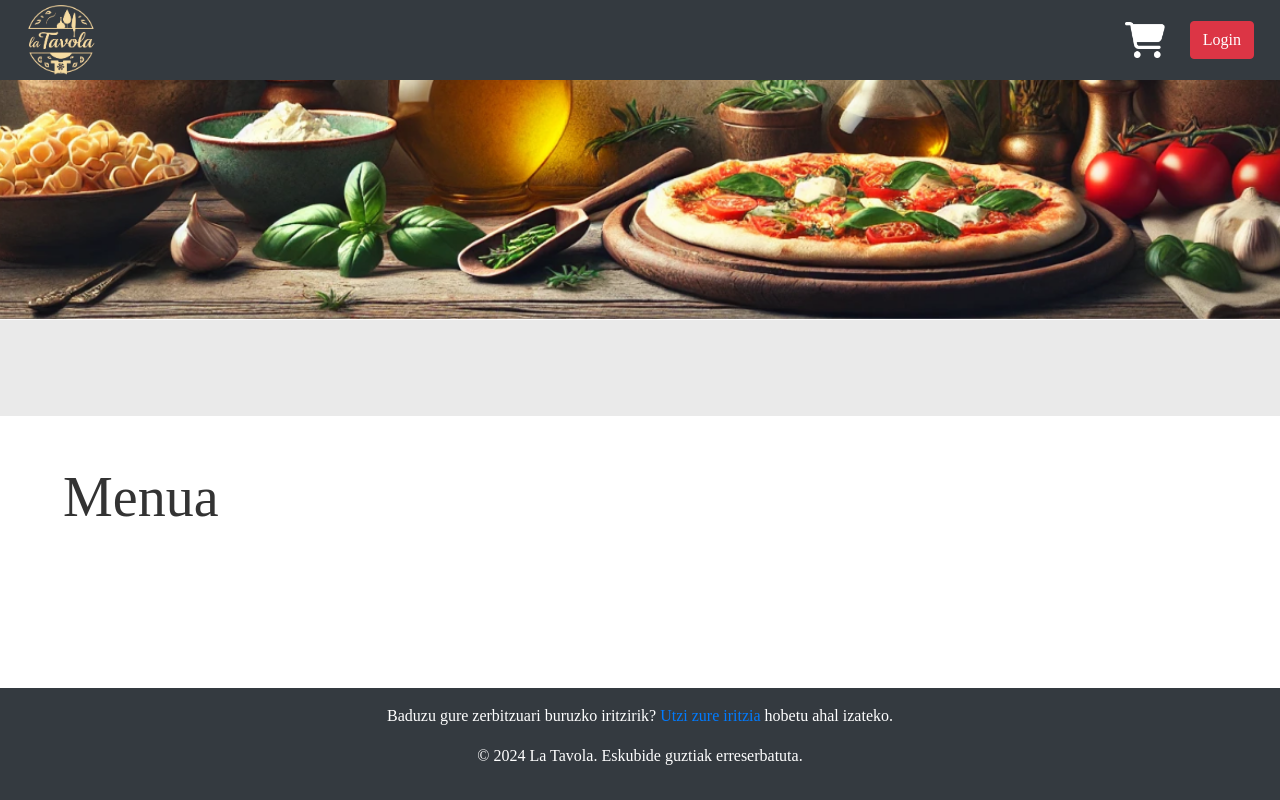
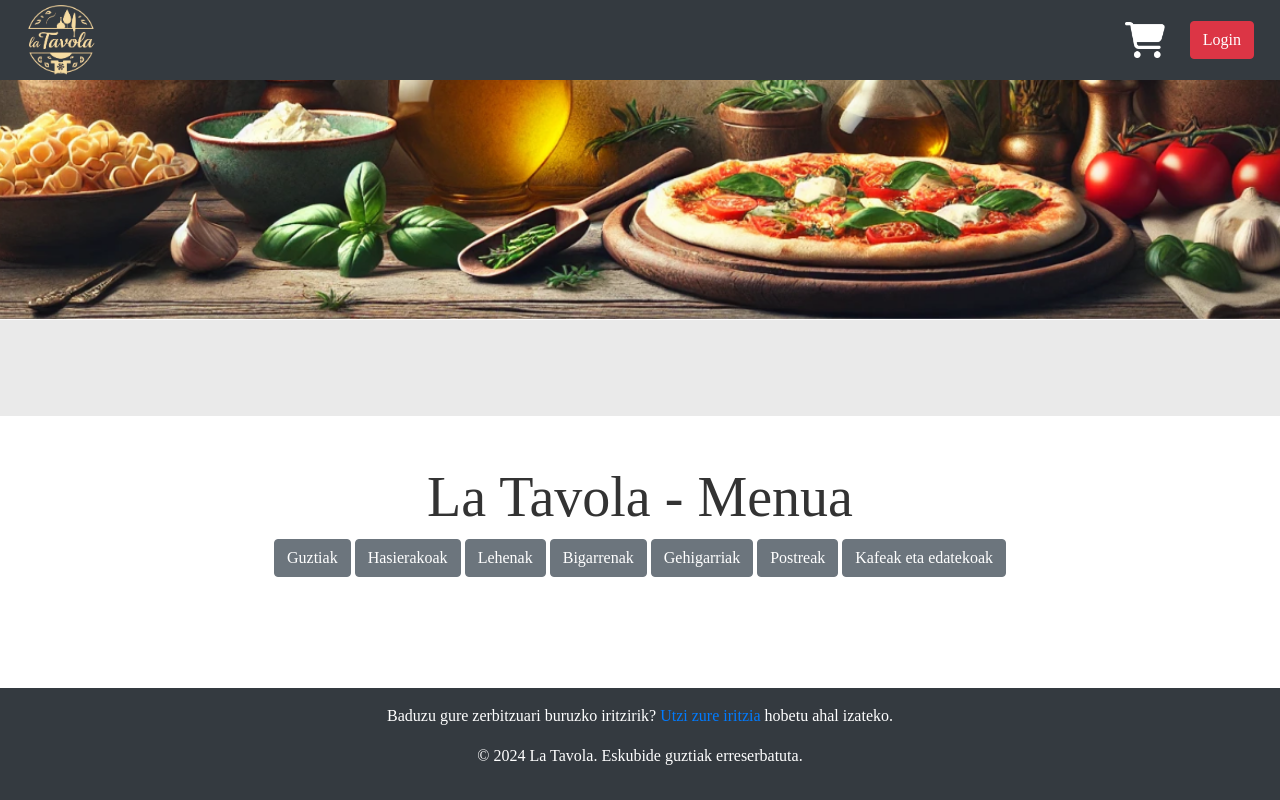
Before and after one commit to asierferrero/LaTavola, a Django app: template LaTavolaProiektua/LaTavolaAplikazioa/templates/home.html in a window 1280 px wide; the page is wider, and only the part inside the window is pictured. Run offline with Django 5.2, Linux system fonts and the light colour scheme; the template is opened without the code that fills it, so the values that code supplies are empty; some libraries are stand-ins or nearby versions.

Commit message:
feat (#17): Menuaren estiloa hobetuta

```diff
--- a/LaTavolaProiektua/LaTavolaAplikazioa/static/css/styles.css
+++ b/LaTavolaProiektua/LaTavolaAplikazioa/static/css/styles.css
@@ -85,6 +85,69 @@ body {
   opacity: 1;
 }
 
+#menu-items {
+  display: flex;
+  flex-wrap: wrap;
+  gap: 20px;
+  justify-content: center;
+}
+
+.menu-item.card {
+  box-shadow: 0 4px 8px rgba(0, 0, 0, 0.1);
+  border: none;
+  transition: transform 0.2s ease;
+}
+
+.menu-item.card:hover {
+  transform: translateY(-5px);
+}
+
+.menu-item img {
+  border-radius: 8px 8px 0 0;
+}
+
+.card-body {
+  background-color: #f8f9fa;
+}
+
+.card-title {
+  font-size: 1.25em;
+  color: #333;
+  font-weight: bold;
+}
+
+.card-text {
+  font-size: 0.95em;
+  color: #555;
+}
+
+.modal-header, .modal-body {
+  background-color: #f3f3f3;
+}
+
+.modal-title {
+  color: #333;
+}
+
+.quantity-controls {
+  display: flex;
+  align-items: center;
+  gap: 10px;
+}
+
+.add-to-cart {
+  cursor: pointer;
+  transition: opacity 0.3s ease;
+}
+
+.category-title {
+  font-size: 3em;
+  color: #d9534f;
+  font-weight: bold;
+  margin-top: 30px;
+  margin-bottom: 10px;
+  text-align: center;
+}
 
 /* Iritzi panela erabiltzeko estiloa */
 
--- a/LaTavolaProiektua/LaTavolaAplikazioa/static/js/menu.js
+++ b/LaTavolaProiektua/LaTavolaAplikazioa/static/js/menu.js
@@ -3,45 +3,57 @@ $(document).ready(function () {
     url: "/api/produktuak/",
     method: "GET",
     success: function (data) {
+      const ordena = ["Hasierakoa", "Lehena", "Bigarrena", "Gehigarria", "Postrea", "Kafea"];
+      data.sort((a, b) => ordena.indexOf(a.mota) - ordena.indexOf(b.mota));
+
+      let currentCategory = "";
       data.forEach(function (item, index) {
+        if (item.mota !== currentCategory) {
+          currentCategory = item.mota;
+          if (currentCategory === 'Kafea') {
+            $("#menu-items").append(`<div class="col-12 category-title ${currentCategory}"><h2>${currentCategory}k eta edatekoak</h2></div>`);
+          } else {
+            $("#menu-items").append(`<div class="col-12 category-title ${currentCategory}"><h2>${currentCategory}k</h2></div>`);
+          }
+        }
+
         let alergenoak = item.alergenoak.map(alergeno => `
-          <img src="${alergeno.img}" style="width: 40px; height: 40px; margin-right: 10px" title="${alergeno.izena}" />
-        `).join('');
+          <img src="${alergeno.img}" style="width: 30px; height: 30px; margin-right: 5px" title="${alergeno.izena}" />
+        `).join("");
 
         $("#menu-items").append(`
-          <div class="col-12 col-md-2">
-            <div class="menu-item card">
+          <div class="col-12 col-md-3 menu-item ${item.mota}">
+            <div class="card" data-bs-toggle="modal" data-bs-target="#productModal-${index}">
               <img src="${item.img}" alt="${item.izena}" class="card-img-top rounded" />
-              <div class="card-body text-start">
+              <div class="card-body text-center">
                 <h3 class="card-title">${item.izena}</h3>
                 <p class="card-text">${item.deskripzioa}</p>
-                <a class="btn btn-danger" data-bs-toggle="modal" data-bs-target="#productModal-${index}">Eskatu</a>
+                <h4 class="card-price">${item.prezioa}€</h4>
               </div>
             </div>
           </div>
-          <div class="modal fade" id="productModal-${index}" tabindex="-1" role="dialog" aria-labelledby="productModalLabel-${index}" aria-hidden="true">
-            <div class="modal-dialog modal-lg" role="document">
+
+          <div class="modal fade" id="productModal-${index}" tabindex="-1" aria-labelledby="productModalLabel-${index}" aria-hidden="true">
+            <div class="modal-dialog modal-lg">
               <div class="modal-content">
                 <div class="modal-header">
-                  <h2 class="modal-title">${item.izena}</h2>
-                  <button type="button" class="btn-danger" data-bs-dismiss="modal">X</button>
+                  <h5 class="modal-title">${item.izena}</h5>
+                  <button type="button" class="btn-close" data-bs-dismiss="modal" aria-label="Close"></button>
                 </div>
-                <div class="modal-body text-start">
+                <div class="modal-body">
                   <div class="row">
-                    <div class="col-md-4">
+                    <div class="col-md-5">
                       <img src="${item.img}" class="img-fluid rounded" alt="${item.izena}" />
                     </div>
                     <div class="col-md-7">
                       <p>${item.deskripzioa}</p>
-                      <div class="my-3">
-                        ${alergenoak}
-                      </div>
-                      <h3 class="my-4">${item.prezioa}€</h3>
-                      <div class="d-flex">
-                        <button class="btn btn-outline-dark btn-sm d-flex decrement" data-index="${index}">-</button>
-                        <span class="mx-3 align-middle d-inline-flex quantity" data-index="${index}" style="height: 30px">1</span>
-                        <button class="btn btn-outline-dark btn-sm d-flex increment" data-index="${index}" data-stock="${item.stock}">+</button>
-                        <img src="${staticUrl}img/cart_negro.png" style="margin-left: 20px; width: 35px; transition: opacity 0.3s ease;" onmouseout="this.src='${staticUrl}img/cart_negro.png'" onmouseover="this.src='${staticUrl}img/cart_rojo.png'" alt="Add to Cart" class="add-to-cart" data-name="${item.izena}" data-price="${item.prezioa}" data-index="${index}" />
+                      <div class="my-3">${alergenoak}</div>
+                      <h4>${item.prezioa}€</h4>
+                      <div class="quantity-controls">
+                        <button class="btn btn-outline-secondary decrement" data-index="${index}">-</button>
+                        <span class="quantity" data-index="${index}">1</span>
+                        <button class="btn btn-outline-secondary increment" data-index="${index}" data-stock="${item.stock}">+</button>
+                        <img src="${staticUrl}img/cart_negro.png" style="width: 35px;" alt="Add to Cart" class="add-to-cart" data-name="${item.izena}" data-price="${item.prezioa}" data-index="${index}" />
                       </div>
                     </div>
                   </div>
@@ -52,24 +64,31 @@ $(document).ready(function () {
         `);
       });
 
+      $(".filter-button").click(function () {
+        const filterValue = $(this).data("filter");
+        if (filterValue === "all") {
+          $(".menu-item").show();
+          $(".category-title").show();
+        } else {
+          $(".menu-item").hide();
+          $(".category-title").hide();
+          $(`.${filterValue}`).show();
+        }
+      });
+
       $(".increment").click(function () {
         const index = $(this).data("index");
         const stock = parseInt($(this).data("stock"));
         let quantityElement = $(`.quantity[data-index="${index}"]`);
         let quantity = parseInt(quantityElement.text());
-
-        if (quantity < stock) {
-          quantityElement.text(quantity + 1);
-        }
+        if (quantity < stock) quantityElement.text(quantity + 1);
       });
 
       $(".decrement").click(function () {
         const index = $(this).data("index");
         let quantityElement = $(`.quantity[data-index="${index}"]`);
         let quantity = parseInt(quantityElement.text());
-        if (quantity > 1) {
-          quantityElement.text(quantity - 1);
-        }
+        if (quantity > 1) quantityElement.text(quantity - 1);
       });
 
       $(".add-to-cart").click(function () {
@@ -78,8 +97,7 @@ $(document).ready(function () {
         const index = $(this).data("index");
         const quantity = parseInt($(`.quantity[data-index="${index}"]`).text());
         addToCart(index + 1, name, price, quantity);
-
-        $(`#productModal-${index}`).modal('hide');
+        $(`#productModal-${index}`).modal("hide");
       });
     },
     error: function (xhr, status, error) {
@@ -88,19 +106,11 @@ $(document).ready(function () {
   });
 
   function addToCart(id, izena, prezioa, quantity) {
-    const cart = JSON.parse(localStorage.getItem('cart')) || [];
-
+    const cart = JSON.parse(localStorage.getItem("cart")) || [];
     const existingProductIndex = cart.findIndex((item) => item.id === id);
-
-    if (existingProductIndex > -1) {
-        cart[existingProductIndex].quantity += quantity;
-    } else {
-        cart.push({ id: id, name: izena, price: prezioa, quantity: quantity });
-    }
-
-    localStorage.setItem('cart', JSON.stringify(cart));
-
-    const notification = $("#notification");
-    notification.stop().fadeIn(300).delay(1000).fadeOut(300);
-}
+    if (existingProductIndex > -1) cart[existingProductIndex].quantity += quantity;
+    else cart.push({ id: id, name: izena, price: prezioa, quantity: quantity });
+    localStorage.setItem("cart", JSON.stringify(cart));
+    $("#notification").stop().fadeIn(300).delay(1000).fadeOut(300);
+  }
 });
--- a/LaTavolaProiektua/LaTavolaAplikazioa/templates/base.html
+++ b/LaTavolaProiektua/LaTavolaAplikazioa/templates/base.html
@@ -5,7 +5,7 @@
     <meta name="viewport" content="width=device-width, initial-scale=1.0" />
     <title>La Tavola - Delivery zure etxera</title>
     <link href="https://stackpath.bootstrapcdn.com/bootstrap/4.5.2/css/bootstrap.min.css" rel="stylesheet" />
-    <link rel="stylesheet" href="https://cdn.jsdelivr.net/npm/bootstrap-icons@1.5.0/font/bootstrap-icons.css">{% comment %}Iconos de bootstrap {% endcomment %}
+    <link rel="stylesheet" href="https://cdn.jsdelivr.net/npm/bootstrap-icons@1.5.0/font/bootstrap-icons.css">
     <link rel="stylesheet" type="text/css" href="{% static 'css/styles.css' %}" />
     <link rel="shortcut icon" href="{% static 'img/logo.png' %}" />
   </head>
--- a/LaTavolaProiektua/LaTavolaAplikazioa/templates/home.html
+++ b/LaTavolaProiektua/LaTavolaAplikazioa/templates/home.html
@@ -10,26 +10,34 @@
     var staticUrl = "{% static '' %}"
   </script>
 
-  <div class="hero-image"><!-- Argazkia --></div>
+  <div class="hero-image">
+    <!-- Argazkia -->
+  </div>
   <section class="hero py-5">
     <div class="container">
-      <div class="carousel slide" id="carouselExampleIndicators" data-bs-ride="carousel">
+      <div class="carousel slide" id="aldatu" data-bs-ride="carousel">
         <div class="carousel-inner" id="carouselItems">
           <!-- Karruseleko argazkiak -->
         </div>
-        <a class="carousel-control-prev" href="#carouselExampleIndicators" role="button" data-bs-slide="prev">
-          <span class="carousel-control-prev-icon" aria-hidden="true"></span>
-        </a>
-        <a class="carousel-control-next" href="#carouselExampleIndicators" role="button" data-bs-slide="next">
-          <span class="carousel-control-next-icon" aria-hidden="true"></span>
-        </a>
+        <a class="carousel-control-prev" href="#aldatu" role="button" data-bs-slide="prev"><span class="carousel-control-prev-icon" aria-hidden="true"></span></a>
+        <a class="carousel-control-next" href="#aldatu" role="button" data-bs-slide="next"><span class="carousel-control-next-icon" aria-hidden="true"></span></a>
       </div>
     </div>
   </section>
 
   <section id="menu" class="menu py-5 mx-5">
     <div class="container-fluid">
-      <h2 class="display-4">Menua</h2>
+      <h2 class="display-4"><center>La Tavola - Menua</center></h2>
+      <div id="filter-buttons" class="text-center mb-4">
+        <button class="btn btn-secondary filter-button" data-filter="all">Guztiak</button>
+        <button class="btn btn-secondary filter-button" data-filter="Hasierakoa">Hasierakoak</button>
+        <button class="btn btn-secondary filter-button" data-filter="Lehena">Lehenak</button>
+        <button class="btn btn-secondary filter-button" data-filter="Bigarrena">Bigarrenak</button>
+        <button class="btn btn-secondary filter-button" data-filter="Gehigarria">Gehigarriak</button>
+        <button class="btn btn-secondary filter-button" data-filter="Postrea">Postreak</button>
+        <button class="btn btn-secondary filter-button" data-filter="Kafea">Kafeak eta edatekoak</button>
+      </div>
+
       <div class="row mt-4" id="menu-items">
         <!-- AJAX -->
       </div>
```
